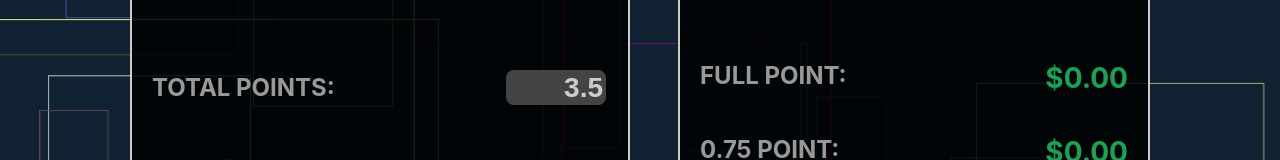
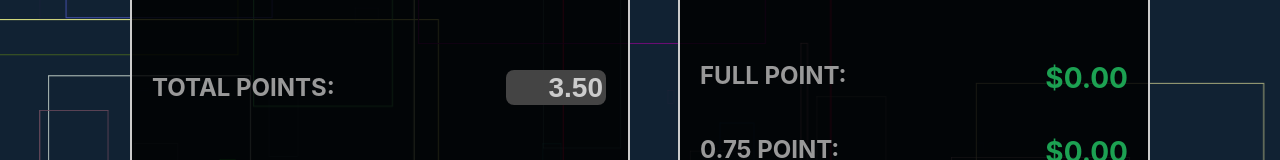
Before and after one commit to write2cmdg/tipout-calculator, a React (Create React App) app: page / in a window 1280 px wide. Shown: the part 352-512 px from the top of the page. Built offline with nearby package versions, Linux system fonts and the light colour scheme.

Commit message:
Update decimals for points App.js

```diff
--- a/src/App.js
+++ b/src/App.js
@@ -5,7 +5,7 @@ import CurrentTime from "./components/CurrentTime";
 
 function App() {
   let [total, setTotal] = useState("");
-  let [points, setPoints] = useState(3.5);
+  let [points, setPoints] = useState("3.50");
   let [includeHost, setIncludeHost] = useState(true);
 
   let handleTotalChange = (e) => {
@@ -18,10 +18,18 @@ function App() {
     setTotal(formattedValue);
   };
 
+  let handlePointsChange = (e) => {
+    let raw = e.target.value;
+    if (/^\d*\.?\d{0,2}$/.test(raw)) {
+      setPoints(raw);
+    }
+  };
+
   let totalAmount = Number(total);
+  let numericPoints = Number(points);
   let hostsTips = includeHost ? totalAmount * 0.05 : 0;
   let sub = totalAmount - hostsTips;
-  let full = points > 0 ? sub / Number(points) : 0;
+  let full = numericPoints > 0 ? sub / numericPoints : 0;
   let p5 = full / 2;
   let p75 = p5 * 1.5;
   let p25 = full / 4;
@@ -56,10 +64,8 @@ function App() {
                 type="text"
                 name="points"
                 value={points}
-                placeholder={points}
-                onChange={(e) =>
-                  setPoints(e.target.value === "" ? "" : Number(e.target.value))
-                }
+                placeholder="0.00"
+                onChange={handlePointsChange}
               />
             </div>
             <div className="form-group">
```
